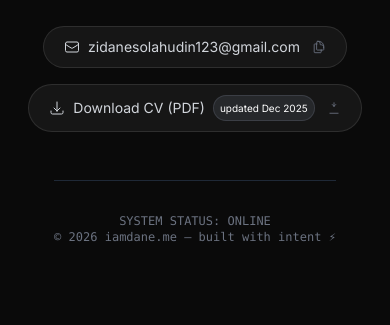
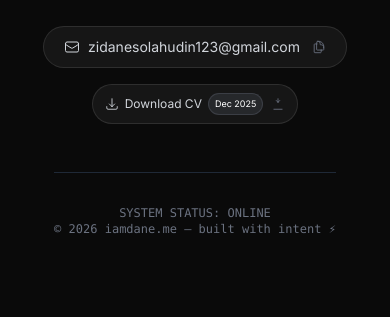
Before and after one commit to Hotaru-git3/iamdane-log, a website: page index.html in a window 390 px wide. Shown: the part 8760-9085 px from the top of the page. Drawn offline with nearby package versions, Linux system fonts and the light colour scheme.

Commit message:
update for responsive mobile on download chip

```diff
--- a/index.html
+++ b/index.html
@@ -1376,10 +1376,10 @@
 
             <!-- Download CV chip with update badge -->
 <div
-  class="inline-flex items-center gap-2 px-5 py-2.5 rounded-full bg-white/5 border border-white/10 text-gray-300 text-sm"
+  class="inline-flex items-center gap-1.5 sm:gap-2 px-3 py-2 sm:px-5 sm:py-2.5 rounded-full bg-white/5 border border-white/10 text-gray-300 text-xs sm:text-sm whitespace-nowrap max-w-full"
 >
   <svg
-    class="w-4 h-4 flex-shrink-0"
+    class="w-3.5 h-3.5 sm:w-4 sm:h-4 flex-shrink-0"
     fill="none"
     stroke="currentColor"
     viewBox="0 0 24 24"
@@ -1391,18 +1391,23 @@
       d="M3 16.5v2.25A2.25 2.25 0 005.25 21h13.5A2.25 2.25 0 0021 18.75V16.5M16.5 12L12 16.5m0 0L7.5 12m4.5 4.5V3"
     />
   </svg>
-  <span>Download CV (PDF)</span>
-  <span class="text-[10px] px-1.5 py-0.5 rounded-full bg-gray-500/20 text-white border border-gray-500/30">
-    updated Dec 2025
+
+  <span class="truncate">
+    Download CV <span class="hidden sm:inline">(PDF)</span>
   </span>
+
+  <span class="text-[9px] sm:text-[10px] px-1.5 py-0.5 rounded-full bg-gray-500/20 text-white border border-gray-500/30 flex-shrink-0">
+    <span class="hidden sm:inline">updated </span>Dec 2025
+  </span>
+
   <a
     href="./public/cv/Zidane_Solahudin_CV.pdf"
     download
-    class="ml-1 text-gray-500 hover:text-white transition-colors flex-shrink-0"
+    class="ml-0.5 sm:ml-1 text-gray-500 hover:text-white transition-colors flex-shrink-0"
     aria-label="Download CV"
   >
     <svg
-      class="w-3.5 h-3.5"
+      class="w-3.5 h-3.5 sm:w-4 sm:h-4"
       fill="none"
       stroke="currentColor"
       viewBox="0 0 24 24"
```
